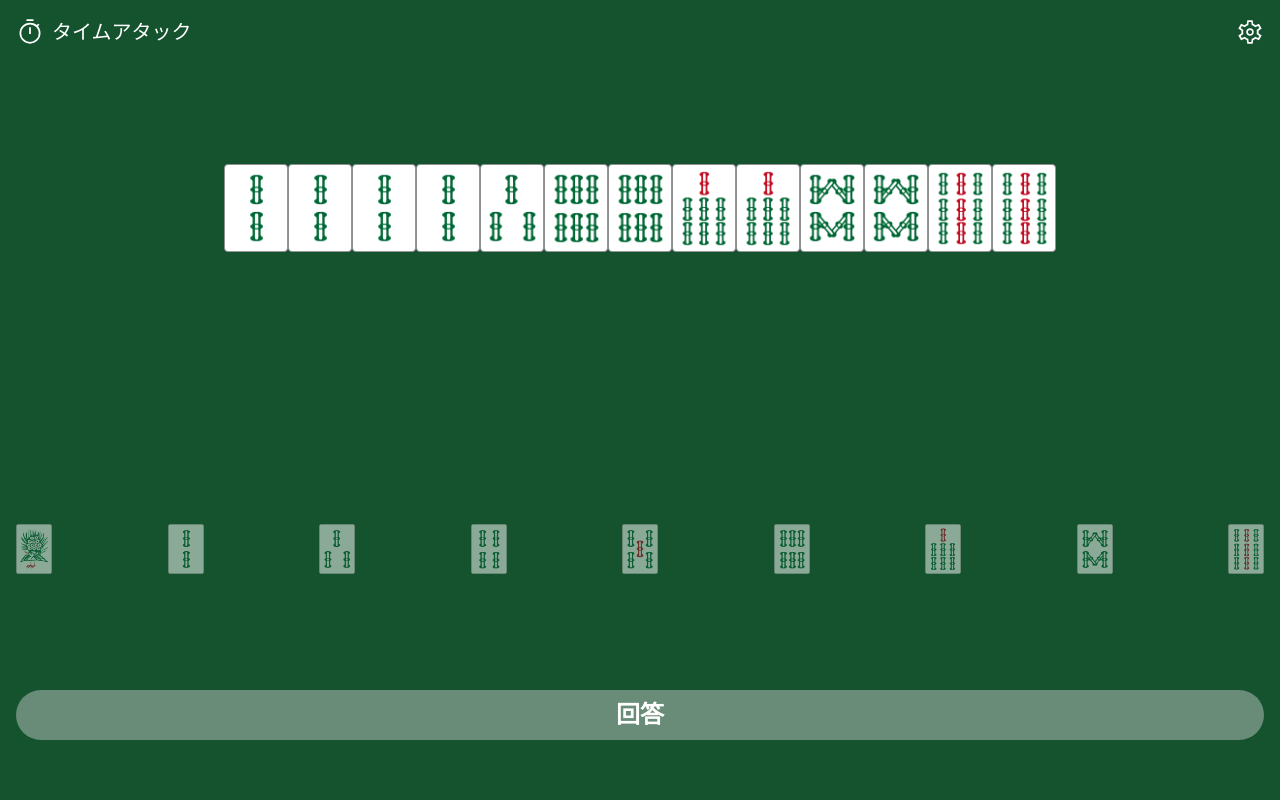
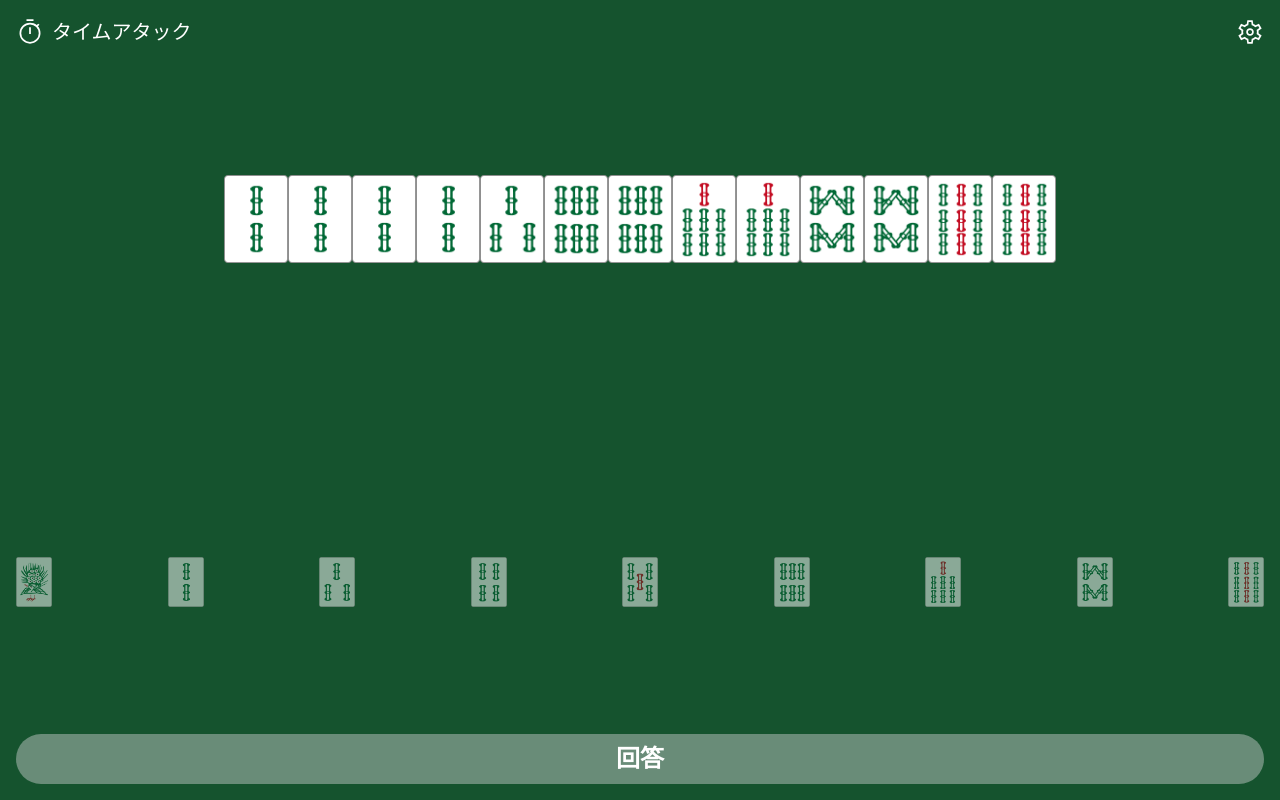
Before and after one commit to anagomeshi/chinitsu-practice, a plain HTML site: page index.html in a window 1280 px wide. Drawn offline with Linux system fonts and the light colour scheme.

Commit message:
Update style.css

```diff
--- a/style.css
+++ b/style.css
@@ -11,6 +11,10 @@ html,body {
   box-sizing: border-box;
 }
 
+body{
+  padding-bottom: env(safe-area-inset-bottom);;
+}
+
 /* クロム */
 .app-chrome{
   display: flex;
@@ -18,10 +22,7 @@ html,body {
   align-items: center;
   flex-direction: column;
   height: 100%;
-  padding-top: 16px;
-  padding-left: 16px;
-  padding-right: 16px;
-  padding-bottom: calc(60px + env(safe-area-inset-bottom));
+  padding: 16px;
   background-color: #15532e;
   box-sizing: border-box;
 }
```
